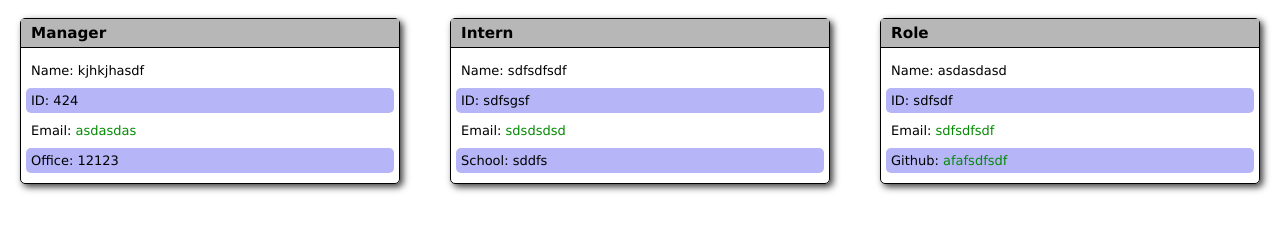
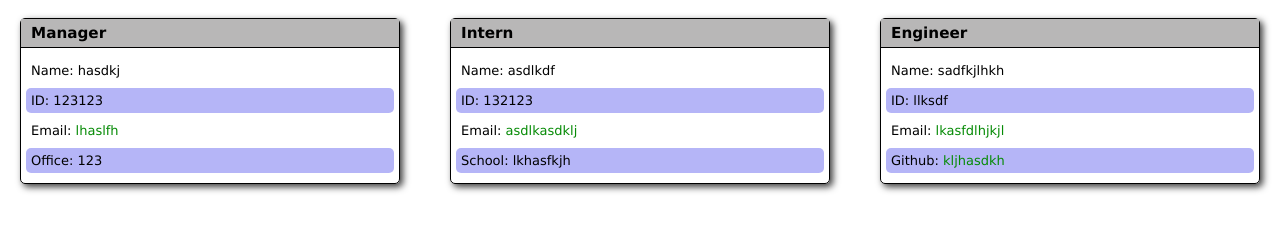
Before and after one commit to Jpeyton-hub/HTMLContactCardGenerator, a website: page dist/index.html in a window 1280 px wide. Shown: the part 71-302 px from the top of the page. Drawn offline with nearby package versions, Linux system fonts and the light colour scheme.

```diff
--- a/dist/index.html
+++ b/dist/index.html
@@ -19,10 +19,10 @@
       </div>
       <div class="cardbody">
         <ul class="cardinfo">
-            <li>Name: kjhkjhasdf</li>
-            <li>ID: 424</li>
-            <li>Email: <a href="#">asdasdas</a></li>
-            <li>Office: 12123</li>
+            <li>Name: hasdkj</li>
+            <li>ID: 123123</li>
+            <li>Email: <a href="#">lhaslfh</a></li>
+            <li>Office: 123</li>
         </ul>
       </div>
     </div>
@@ -32,23 +32,23 @@
       </div>
       <div class="cardbody">
         <ul class="cardinfo">
-            <li>Name: sdfsdfsdf</li>
-            <li>ID: sdfsgsf</li>
-            <li>Email: <a href="#">sdsdsdsd</a></li>
-            <li>School: sddfs</li>
+            <li>Name: asdlkdf</li>
+            <li>ID: 132123</li>
+            <li>Email: <a href="#">asdlkasdklj</a></li>
+            <li>School: lkhasfkjh</li>
         </ul>
       </div>
     </div>
 <div class="card">
       <div class="cardhead">
-        <h3>Role</h3>
+        <h3>Engineer</h3>
       </div>
       <div class="cardbody">
         <ul class="cardinfo">
-            <li>Name: asdasdasd</li>
-            <li>ID: sdfsdf</li>
-            <li>Email: <a href="#">sdfsdfsdf</a></li>
-            <li>Github: <a href="#">afafsdfsdf</a></li>
+            <li>Name: sadfkjlhkh</li>
+            <li>ID: llksdf</li>
+            <li>Email: <a href="#">lkasfdlhjkjl</a></li>
+            <li>Github: <a href="#">kljhasdkh</a></li>
         </ul>
       </div>
     </div>
```
Also changed, not shown: README.md (added), 1 other file.
